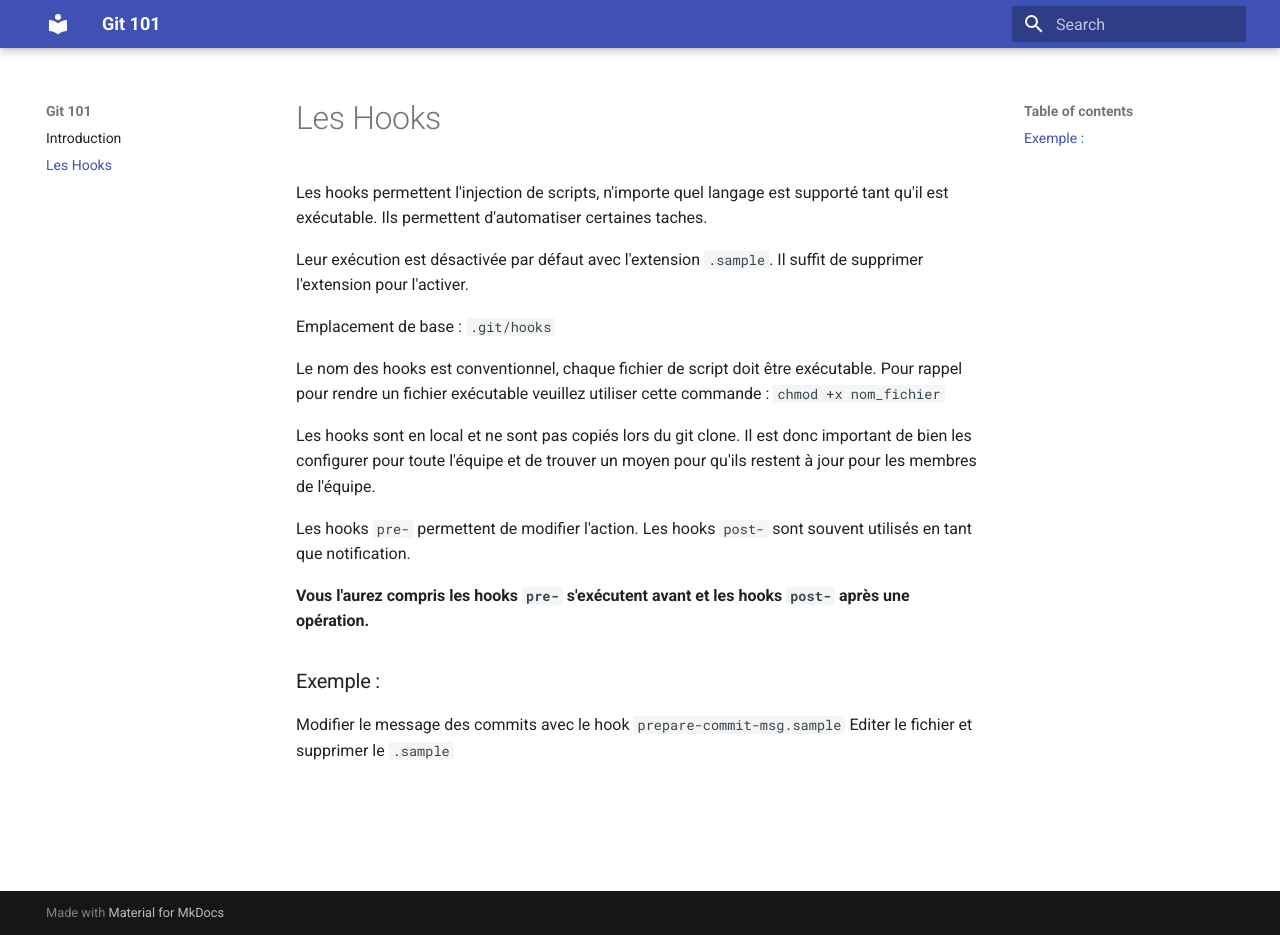
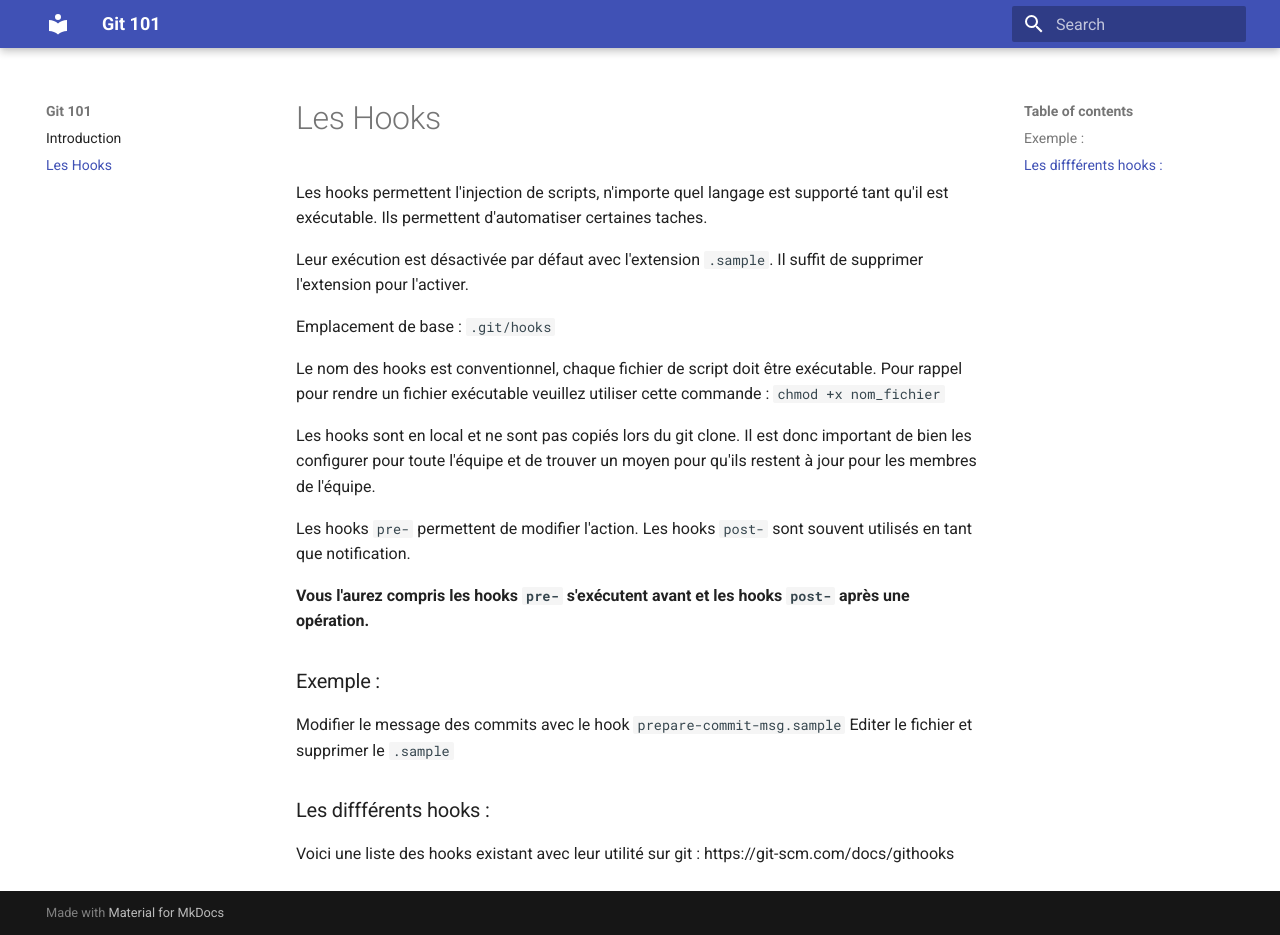
Before and after one commit to ub-mmi-but/git-101, an MkDocs documentation site: the page built from docs/hooks.md, in a window 1280 px wide and 935 px high. Built offline with MkDocs 1.6.1 and Material for MkDocs 9.7.7, drawn with Linux system fonts in a browser that asks for light colours.

Commit message:
Ajout d'une liste des hooks

```diff
--- a/docs/hooks.md
+++ b/docs/hooks.md
@@ -20,3 +20,7 @@ Les hooks `post-` sont souvent utilisés en tant que notification.
 
 Modifier le message des commits avec le hook `prepare-commit-msg.sample`
 Editer le fichier et supprimer le `.sample`
+
+### Les diffférents hooks :
+
+Voici une liste des hooks existant avec leur utilité sur git : https://git-scm.com/docs/githooks
```
